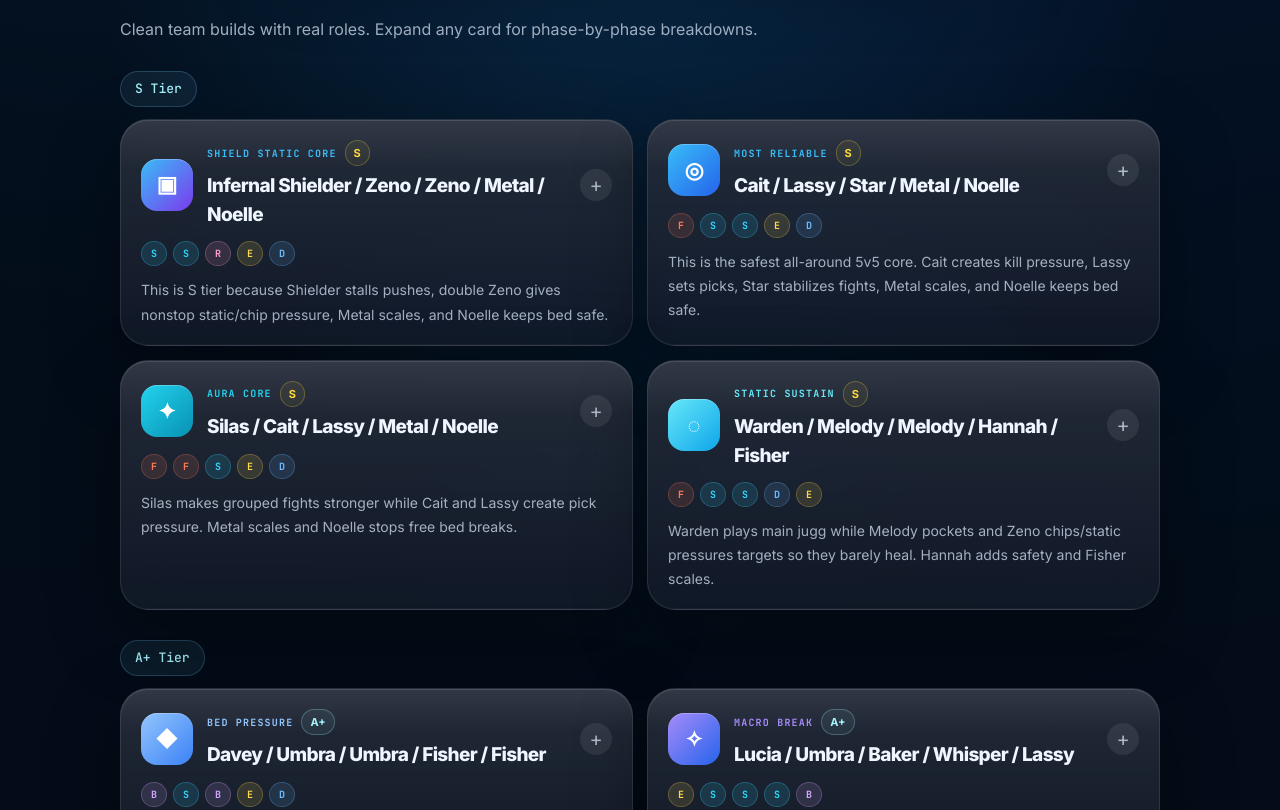
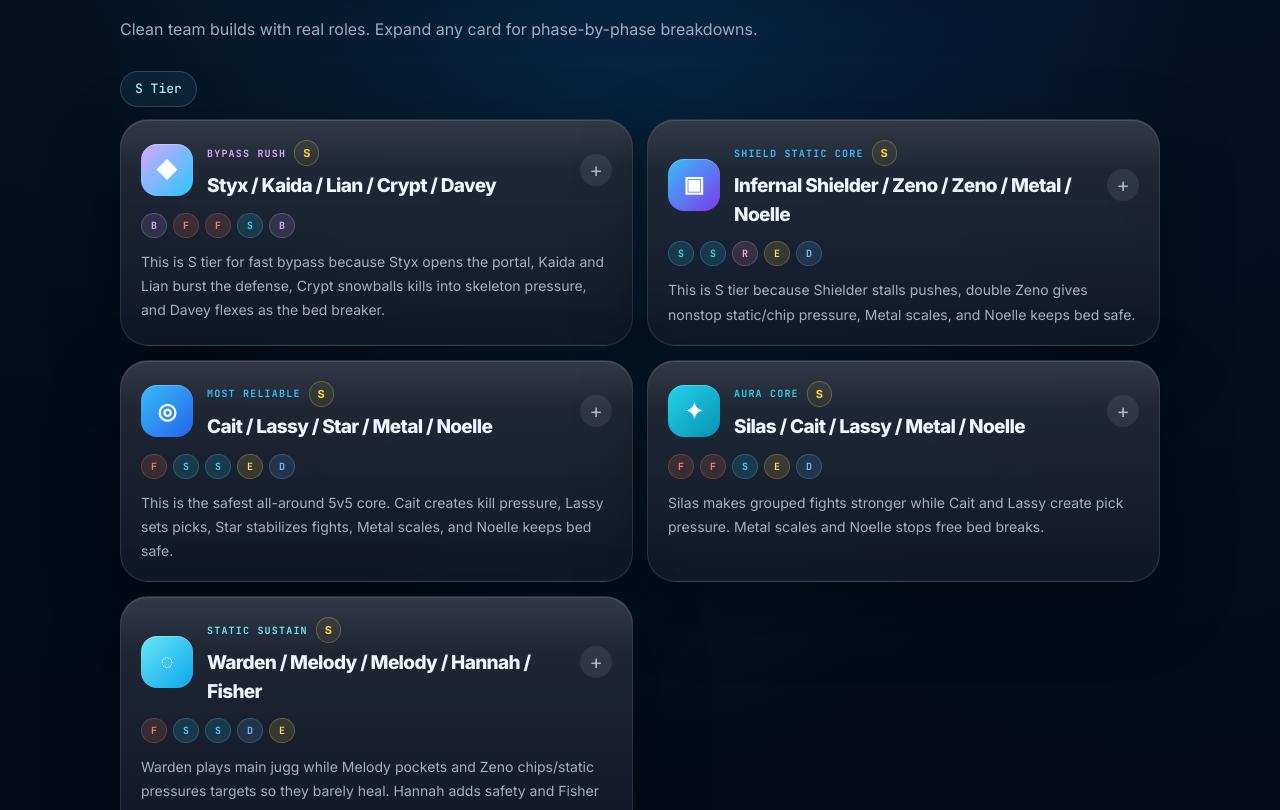
Before and after one commit to yayuvinagrawal-cloud/react-1pmjnucm, a React (Create React App) app: page / in a window 1280 px wide. Shown: the part 845-1655 px from the top of the page. Built offline with nearby package versions, Linux system fonts and the light colour scheme.

Commit message:
add kits

```diff
--- a/src/App.js
+++ b/src/App.js
@@ -105,9 +105,64 @@ const ALL_KITS = [
   { name: "Lani", roles: ["Support", "Bed Breaker"] },
   { name: "Smoke", roles: ["Bed Breaker"] },
   { name: "Marina", roles: ["Defender"] },
+  {
+    name: "Ares",
+    roles: ["Ranged"],
+    kitClass: "Ranged",
+    kitRoles: ["SJ", "MJ"],
+    description: "Ares is a strong SJ and MJ kit that excels at ranged combat. He buys Spears from the shop for 35 Iron. Each spear deals 52 damage with 40% armor penetration and knocks back all enemies within a 4 block radius on impact. Spears also apply the Zapped effect for 5 seconds. He gets a free spear every 40 seconds and can hold a max of 10. Getting the final hit with a spear returns it to your inventory.",
+    tips: "Great for pressuring enemies mid-air during sky battles. Use spear AOE knockback to void opponents during SJ and MJ fights. Spam spears for free damage before engaging in melee.",
+  },
+  {
+    name: "Styx",
+    roles: ["Bed Breaker", "Support"],
+    kitClass: "Movement",
+    kitRoles: ["Bypass"],
+    description: "Styx is the backbone of the Bypass strategy. She starts with a Confluence Portal she can place anywhere. When she kills an enemy, a second linked portal spawns where they died and lasts 30 seconds, letting Styx and all teammates teleport between the two portals. After death she enters a Ghost state, allowing her to stay on the field and connect portals even while dead. She is the key teleport enabler in 5v5 bypass.",
+    tips: "Place your base portal near your bed early. Rush the enemy base, get a kill, die, and your teammates immediately teleport in. Pair with Kaida, Crypt, Lian, and Davey for the full bypass.",
+  },
+  {
+    name: "Kaida",
+    roles: ["Frontline", "Bed Breaker"],
+    kitClass: "Fighter",
+    kitRoles: ["Bypass", "Early Game", "MJ", "SJ"],
+    description: "Kaida is a versatile fighter who summons a Void Dragon. Her Summoner Claws replace her sword. They have a 7 block attack range, hit through walls, and deal AOE damage to multiple enemies at once. Her R ability grows a portal beneath her feet while she slows during the channel, then summons the dragon's head to deal massive AOE damage to all nearby enemies. Claws upgrade as you level up the dragon. She is strong early game, strong in the air, and a top pick for bypass rushing.",
+    tips: "Upgrade your dragon claw fast by using the summon ability. Claws hit through walls, so use this in bypass to damage defenders without exposing yourself. Very strong for SJ and MJ with the extended range and AOE.",
+  },
+  {
+    name: "Lian",
+    roles: ["Frontline", "Bed Breaker"],
+    kitClass: "Fighter",
+    kitRoles: ["Bypass", "SJ damage"],
+    description: "Lian is a high-damage fighter kit with SJ-style burst damage using Dragon Swords. She spawns with 3 swords floating behind her, and each regenerates in 12 seconds. R ability: throw one sword as a homing projectile that locks onto enemies within 6 blocks, dealing 70% of her strongest melee weapon's damage with a 2 second cooldown. Q ultimate: slam all current swords down in a triangular AOE pattern for 120% sword damage plus fire damage with knockback. Her ability damage scales up as her sword tier improves.",
+    tips: "Combo R+R+Q for maximum burst by firing 2 sword missiles then slamming the ultimate for a devastating chain. Great for bypass because she can deal heavy damage while teammates hold pressure. The fire from the Q ultimate also applies burn damage over time.",
+  },
+  {
+    name: "Crypt",
+    roles: ["Support", "Bed Breaker"],
+    kitClass: "Fighter (Necromancer)",
+    kitRoles: ["Bypass"],
+    description: "Crypt is a necromancer who builds an undead army during bypass. When Crypt or any teammate kills an enemy, a Gravestone spawns where they died. Crypt uses his Necromancer Staff to collect the soul and summon a Skeleton. Each skeleton has 125 HP, inherits the killed player's weapon and strongest helmet, and deals 88% of the original weapon's damage. Skeletons last 120 seconds and Crypt can have up to 5 active at once. Summoning a 6th removes the oldest.",
+    tips: "In bypass, prioritize collecting gravestones from early kills to build your army fast. Skeletons can break beds and attack defenders while your team focuses on fighting. Great in 5v5 because the constant stream of kills keeps your army full.",
+  },
 ];
 
 const META_BUILDS = [
+  {
+    name: "Styx / Kaida / Lian / Crypt / Davey",
+    tag: "Bypass Rush",
+    tier: "S",
+    icon: "◆",
+    accentA: "#d6a7ff",
+    accentB: "#27c8ff",
+    roles: ["Bed Breaker", "Frontline", "Frontline", "Support", "Bed Breaker"],
+    why: "This is S tier for fast bypass because Styx opens the portal, Kaida and Lian burst the defense, Crypt snowballs kills into skeleton pressure, and Davey flexes as the bed breaker.",
+    early: "Styx places the safe portal, then the team rushes together. Kaida and Lian should look for immediate defender damage while Crypt collects early gravestones.",
+    mid: "Once Styx creates the enemy-base portal, everyone teleports in at the same time instead of trickling through one by one.",
+    win: "Break bed in the first 2-3 minutes by flooding the enemy base before they can rotate or stabilize.",
+    bestInto: "Slow scaling comps, weak defenders, and teams that overcommit to mid.",
+    weakness: "If Styx cannot create the portal angle or the team enters one at a time, the rush loses its timing.",
+  },
    {
   name: "Infernal Shielder / Zeno / Zeno / Metal / Noelle",
   tag: "Shield Static Core",
@@ -220,13 +275,13 @@ const ROLE_GUIDE = [
     role: "Frontline",
     icon: "⚔",
     job: "Main jugg. Starts fights, takes space, protects support, and creates pressure by winning trades.",
-    kits: ["Cait", "Silas", "Warden", "Sheila", "Nyx", "Freya", "Lucia", "Aery", "Eldertree", "Lassy"],
+    kits: ["Cait", "Silas", "Warden", "Sheila", "Nyx", "Freya", "Lucia", "Aery", "Eldertree", "Lassy", "Kaida", "Lian"],
   },
   {
     role: "Support",
     icon: "✚",
     job: "Keeps fights clean with healing, setup, static/chip pressure, peel, or utility.",
-    kits: ["Star", "Lassy", "Melody", "Hannah", "Infernal Shielder", "Nyoka", "Baker", "Whisper", "Umbra", "Lani", "Zeno"],
+    kits: ["Star", "Lassy", "Melody", "Hannah", "Infernal Shielder", "Nyoka", "Baker", "Whisper", "Umbra", "Lani", "Zeno", "Styx", "Crypt"],
   },
   {
     role: "Economy",
@@ -244,13 +299,13 @@ const ROLE_GUIDE = [
     role: "Bed Breaker",
     icon: "◆",
     job: "Finds openings and converts won fights into bed breaks.",
-    kits: ["Davey", "Pirate Davey", "Umbra", "Ragnar", "Triton", "Sigrid", "Dino Tamer", "Smoke", "Lani", "Nyx"],
+    kits: ["Davey", "Pirate Davey", "Umbra", "Ragnar", "Triton", "Sigrid", "Dino Tamer", "Smoke", "Lani", "Nyx", "Styx", "Kaida", "Lian", "Crypt"],
   },
   {
     role: "Ranged",
     icon: "⌁",
     job: "Chips teams before fights and controls bridges from distance.",
-    kits: ["Archer", "Uma", "Umeko", "Whim", "Zeno"],
+    kits: ["Archer", "Uma", "Umeko", "Whim", "Zeno", "Ares"],
   },
 ];
 
@@ -374,6 +429,8 @@ function evaluateDraft(picks) {
   }
 
   const syns = [];
+  if (hasKit("Styx") && hasKit("Kaida") && hasKit("Lian") && hasKit("Crypt")) syns.push("Bypass core - Styx opens the portal while Kaida, Lian, and Crypt flood the enemy base");
+  if (hasKit("Ares")) syns.push("Ares ranged control - spear AOE can knock enemies off sky or mid-jump fights");
   if (hasKit("Cait") && hasKit("Lassy")) syns.push("Cait + Lassy — pull one target, then Cait farms contract value");
   if (hasKit("Silas") && hasKit("Cait")) syns.push("Silas aura amplifies Cait fights");
   if (hasKit("Davey") && hasKit("Umbra")) syns.push("Davey + Umbra — strong bed break openings");
@@ -504,6 +561,18 @@ function analyzeDraftLocal(picks) {
     timing = "Late";
     strengths.push("Infernal Shielder + Nyoka is strong because shield stall gives Nyoka more time to get value.");
     tips.push("Use Infernal Shielder to block ranged pressure while Nyoka plays safely behind the main fight.");
+  }
+
+  if (hasKit("Styx") && hasKit("Kaida") && hasKit("Lian") && hasKit("Crypt")) {
+    playstyle = "Bypass Rush";
+    timing = "Early";
+    strengths.push("Styx, Kaida, Lian, and Crypt form a fast bypass core that can end before the enemy stabilizes.");
+    tips.push("Styx should create the portal angle first, then Kaida and Lian burst defenders while Crypt turns kills into skeleton pressure.");
+  }
+
+  if (hasKit("Ares")) {
+    strengths.push("Ares adds ranged spear pressure and AOE knockback for SJ and MJ fights.");
+    tips.push("Use Ares spears before melee commits so the team starts fights with free damage and knockback pressure.");
   }
 
   if (weaknesses.length === 0) {
@@ -908,7 +977,18 @@ function KitBrowser() {
 
   const filtered = ALL_KITS.filter((k) => {
     const roleMatch = filter === "All" || k.roles.includes(filter);
-    const searchMatch = k.name.toLowerCase().includes(search.toLowerCase());
+    const searchText = [
+      k.name,
+      k.kitClass,
+      ...(k.roles || []),
+      ...(k.kitRoles || []),
+      k.description,
+      k.tips,
+    ]
+      .filter(Boolean)
+      .join(" ")
+      .toLowerCase();
+    const searchMatch = searchText.includes(search.toLowerCase());
     return roleMatch && searchMatch;
   });
 
@@ -939,13 +1019,48 @@ function KitBrowser() {
 
       <div className="kitGrid">
         {filtered.map((kit) => (
-          <div key={kit.name} className="card kitCard">
+          <div key={kit.name} className={`card kitCard${kit.description ? " detailed" : ""}`}>
             <div className="kitName">{kit.name}</div>
             <div className="kitRoles">
               {kit.roles.map((r) => <RoleTag key={r} role={r} />)}
             </div>
+            {kit.kitClass && (
+              <div className="kitMeta">
+                <span>Class: {kit.kitClass}</span>
+                <span>Roles: {kit.kitRoles.join(", ")}</span>
+              </div>
+            )}
+            {kit.description && <p className="kitDesc">{kit.description}</p>}
+            {kit.tips && (
+              <div className="kitTips">
+                <strong>Tips:</strong> {kit.tips}
+              </div>
+            )}
           </div>
         ))}
+      </div>
+    </section>
+  );
+}
+
+function BypassStrategy() {
+  return (
+    <section className="section">
+      <div className="bypassCallout">
+        <div className="mono eyebrow">Strategy Callout</div>
+        <h2>Bypass Strategy</h2>
+        <p>
+          Bypass is a fast 5v5 team strategy designed to win in 2-3 minutes. The team rushes the enemy base together using movement and burst kits to destroy the bed before the enemy can react.
+        </p>
+        <p>
+          The typical bypass comp is Styx as the portal teleporter, Kaida as the AOE burst rusher, Lian as the damage dealer, Crypt for the skeleton army, and a flex slot, often Davey with a cannon or another Lian.
+        </p>
+        <div className="bypassPlan">
+          The strategy relies on Styx placing a portal at the enemy base, dying, and allowing the whole team to instantly teleport in.
+        </div>
+        <div className="kitTagList">
+          {["Styx", "Kaida", "Lian", "Crypt", "Davey"].map((k) => <span key={k} className="kitChip">{k}</span>)}
+        </div>
       </div>
     </section>
   );
@@ -1082,8 +1197,8 @@ export default function App() {
     if (tab === "home") return <><Hero setTab={setTab} /><MetaSection /><DraftBuilder /></>;
     if (tab === "meta") return <MetaSection />;
     if (tab === "draft") return <DraftBuilder />;
-    if (tab === "kits") return <><KitBrowser /><RolesSection /></>;
-    return <><CountersSection /><TimingSection /><PracticeSection /></>;
+    if (tab === "kits") return <><KitBrowser /><BypassStrategy /><RolesSection /></>;
+    return <><CountersSection /><BypassStrategy /><TimingSection /><PracticeSection /></>;
   };
 
   return (
@@ -1806,6 +1921,10 @@ optgroup, option { background: #0f172a; color: var(--t1); }
 }
 
 .kitCard { border-radius: 20px; padding: 16px; }
+.kitCard.detailed {
+  grid-column: span 2;
+  min-width: 0;
+}
 
 .kitName {
   font-family: var(--font-head);
@@ -1816,6 +1935,75 @@ optgroup, option { background: #0f172a; color: var(--t1); }
 }
 
 .kitRoles, .kitTagList { display: flex; flex-wrap: wrap; gap: 6px; }
+
+.kitMeta {
+  display: grid;
+  gap: 6px;
+  margin-top: 12px;
+  color: var(--t3);
+  font-family: var(--font-badge);
+  font-size: 10px;
+  font-weight: 700;
+  line-height: 1.45;
+  text-transform: uppercase;
+}
+
+.kitDesc {
+  margin-top: 12px;
+  color: var(--t2);
+  font-size: 13px;
+  line-height: 1.62;
+}
+
+.kitTips {
+  margin-top: 12px;
+  padding: 10px 11px;
+  border-radius: 14px;
+  background: rgba(0,229,160,.07);
+  border: 1px solid rgba(0,229,160,.14);
+  color: #bbf7d0;
+  font-size: 12.5px;
+  line-height: 1.55;
+}
+
+.bypassCallout {
+  padding: 24px;
+  border-radius: 28px;
+  border: 1px solid rgba(214,167,255,.2);
+  background:
+    linear-gradient(135deg, rgba(214,167,255,.12), rgba(39,200,255,.07)),
+    rgba(255,255,255,.035);
+  box-shadow: 0 22px 70px rgba(0,0,0,.22);
+}
+
+.bypassCallout h2 {
+  font-family: var(--font-head);
+  font-size: clamp(1.55rem, 4vw, 2.15rem);
+  font-weight: 900;
+  letter-spacing: -.04em;
+  margin-top: 6px;
+  margin-bottom: 10px;
+}
+
+.bypassCallout p {
+  color: var(--t2);
+  max-width: 840px;
+  font-size: 14px;
+  line-height: 1.7;
+  margin-bottom: 10px;
+}
+
+.bypassPlan {
+  max-width: 760px;
+  margin: 14px 0;
+  padding: 12px 14px;
+  border-radius: 16px;
+  background: rgba(214,167,255,.1);
+  border: 1px solid rgba(214,167,255,.18);
+  color: #e9d5ff;
+  font-size: 13.5px;
+  line-height: 1.6;
+}
 
 .roleTag {
   display: inline-block;
@@ -1996,6 +2184,7 @@ optgroup, option { background: #0f172a; color: var(--t1); }
 
 @media (max-width: 860px) {
   .buildGrid, .draftShell, .roleGrid, .counterGrid, .practiceGrid { grid-template-columns: 1fr; }
+  .kitCard.detailed { grid-column: 1 / -1; }
   .draftRight { position: static; }
   .heroStats { grid-template-columns: repeat(2, 1fr); }
   .hero { padding-top: 56px; }
```
